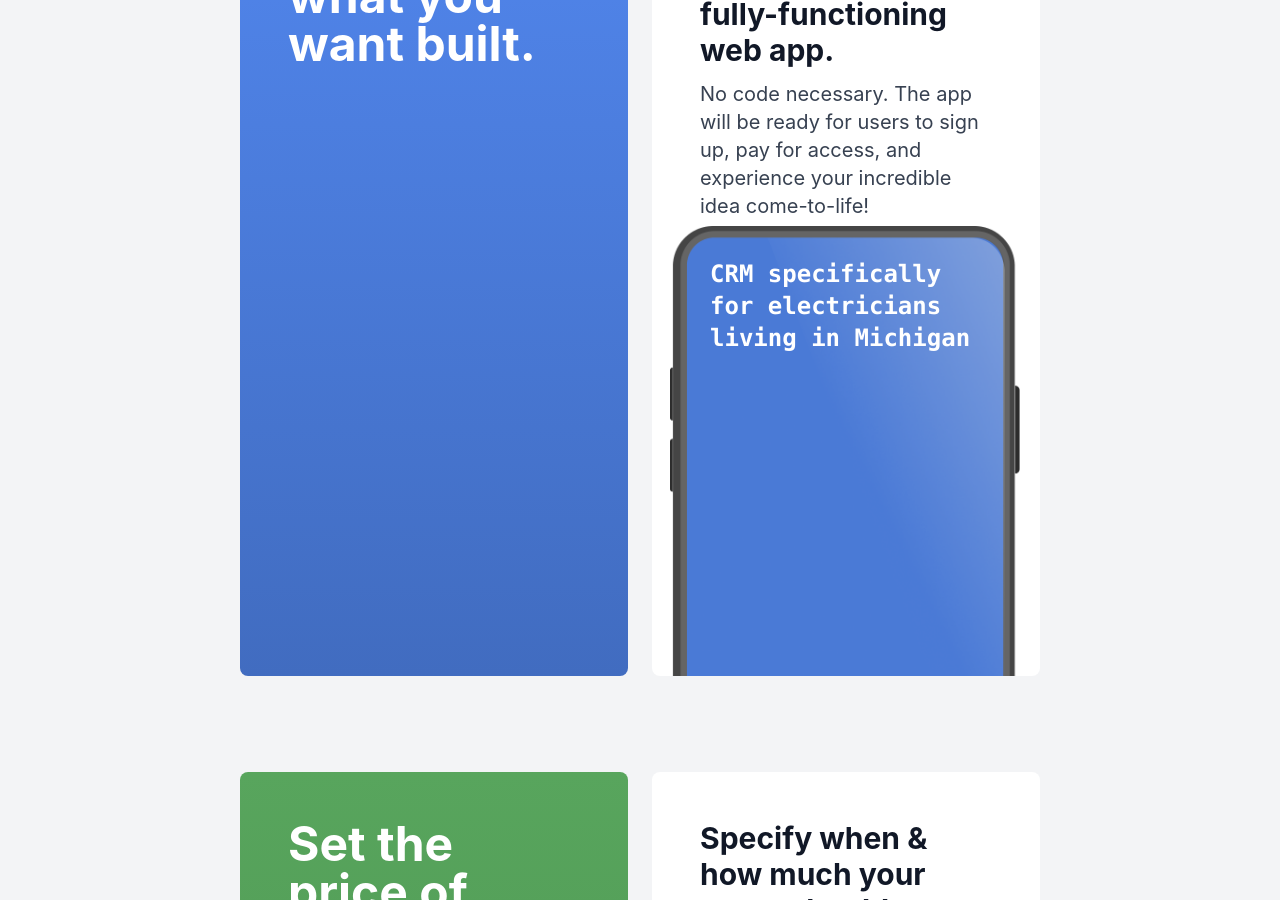
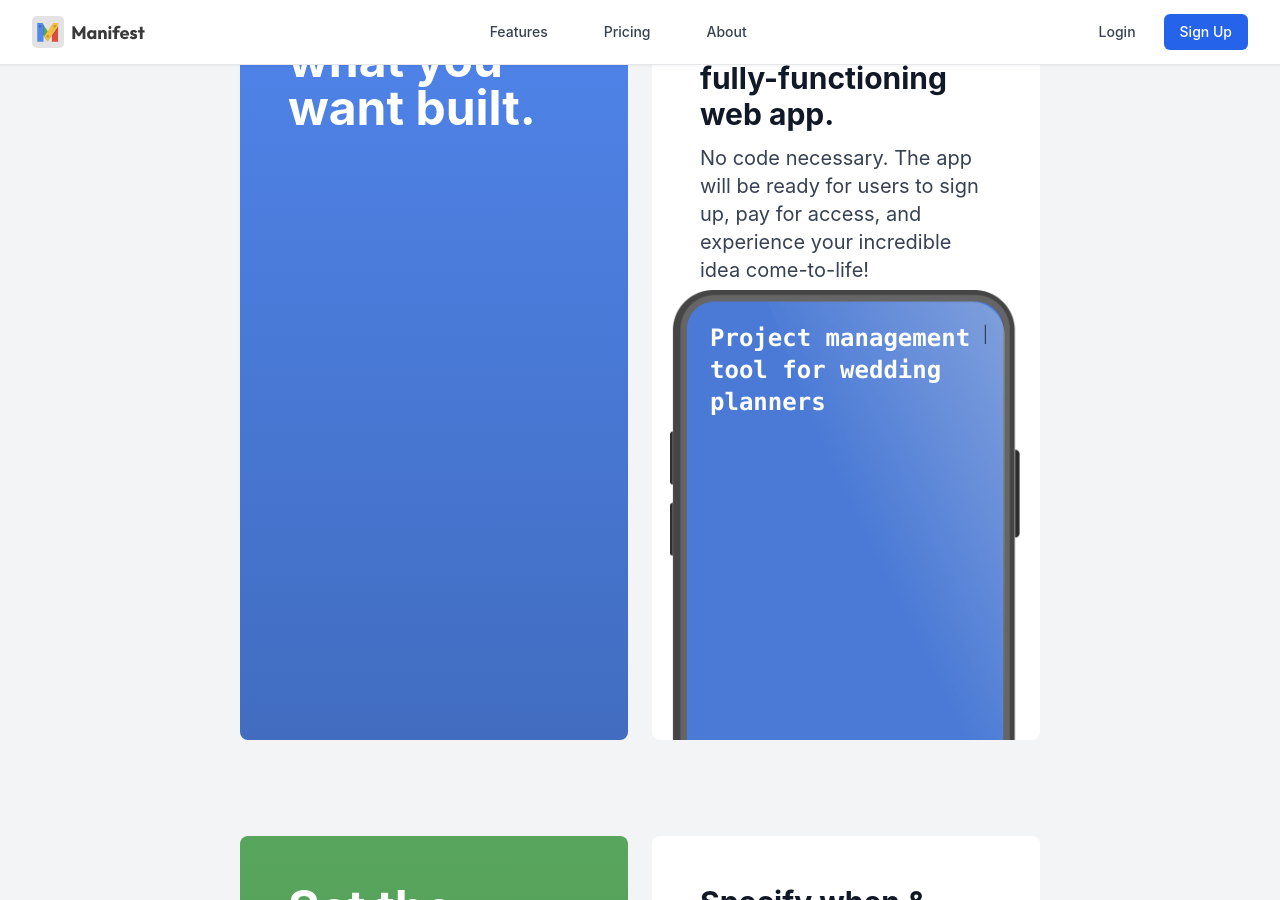
Before and after one commit to madewithmanifest/marketing, a Jekyll site: the page built from index.md, in a window 1280 px wide and 900 px high, scrolled down 300 px. Built offline with Jekyll 4.4.1, drawn with Linux system fonts in a browser that asks for light colours; nearby versions of some CDN libraries.

Commit message:
Implement fixed navigation bar in default and index layouts; add typewriter effect for app ideas in typewriter-window and index pages; update feed.xml timestamp.

```diff
--- a/_includes/typewriter-window.html
+++ b/_includes/typewriter-window.html
@@ -23,8 +23,7 @@
           <img src="{{ include.image_src }}" alt="{{ include.image_alt | default: 'Feature image' }}" class="absolute top-0 w-[105%]" style="left: 0px">
           <!-- Text overlay on desktop image -->
           <div class="absolute inset-0 flex items-start justify-start p-8 pt-8 z-20">
-            <p class="text-white text-left font-semibold text-2xl font-mono px-2" style="z-index: 30;">
-              CRM specifically for electricians living in Michigan
+            <p id="typewriter-desktop" class="text-white text-left font-semibold text-2xl font-mono px-2" style="z-index: 30;">
             </p>
           </div>
       </div>
@@ -49,8 +48,7 @@
           <img src="{{ include.image_src }}" alt="{{ include.image_alt | default: 'Feature image' }}" class="w-full px-4 mt-12" style="{{ include.mobile_image_style | default: '' }}">
           <!-- Text overlay on mobile image -->
           <div class="absolute inset-0 flex items-start justify-start px-12 pt-12 z-10">
-            <p class="px-6 text-white text-left font-semibold text-2xl font-mono" style="z-index: 20;">
-              CRM specifically for electricians living in Michigan
+            <p id="typewriter-mobile" class="px-6 text-white text-left font-semibold text-2xl font-mono" style="z-index: 20;">
             </p>
           </div>
         </div>
@@ -58,3 +56,50 @@
       </div>
     </div>
   </div>
+
+<!-- Include TypedJS Library -->
+<script src="https://unpkg.com/typed.js@2.0.16/dist/typed.umd.js"></script>
+
+<script>
+  // Array of SaaS app ideas
+  const appIdeas = [
+    "CRM specifically for electricians living in Michigan",
+    "Project management tool for wedding planners",
+    "Inventory tracker for small restaurant owners",
+    "Appointment booking system for pet groomers",
+    "Invoice generator for freelance graphic designers",
+    "Customer review manager for local dentists",
+    "Equipment rental platform for construction crews",
+    "Class scheduling app for yoga instructors",
+    "Lead tracker for real estate agents",
+    "Time tracking tool for consulting firms"
+  ];
+
+  // Initialize typewriter for desktop
+  if (document.getElementById('typewriter-desktop')) {
+    new Typed('#typewriter-desktop', {
+      strings: appIdeas,
+      typeSpeed: 50,
+      backSpeed: 30,
+      backDelay: 2000,
+      startDelay: 1000,
+      loop: true,
+      showCursor: true,
+      cursorChar: '|'
+    });
+  }
+
+  // Initialize typewriter for mobile
+  if (document.getElementById('typewriter-mobile')) {
+    new Typed('#typewriter-mobile', {
+      strings: appIdeas,
+      typeSpeed: 50,
+      backSpeed: 30,
+      backDelay: 2000,
+      startDelay: 1000,
+      loop: true,
+      showCursor: true,
+      cursorChar: '|'
+    });
+  }
+</script>
--- a/_layouts/default.html
+++ b/_layouts/default.html
@@ -23,6 +23,36 @@
     </script>
   </head>
   <body class="font-sans antialiased">
-    {{ content }}
+    <!-- Fixed Navigation Bar -->
+    <nav class="fixed top-0 left-0 right-0 bg-white shadow-sm z-50 border-b border-gray-200">
+      <div class="max-w-7xl mx-auto px-4 sm:px-6 lg:px-8">
+        <div class="flex justify-between items-center h-16">
+          <!-- Logo -->
+          <div class="flex-shrink-0">
+            <a href="/" class="flex items-center">
+              <img src="/assets/manifest-logo.svg" alt="Manifest" class="h-8 w-auto">
+            </a>
+          </div>
+
+          <!-- Center Navigation Links -->
+          <div class="hidden md:flex space-x-8">
+            <a href="#" class="text-gray-700 hover:text-gray-900 px-3 py-2 text-sm font-medium">Features</a>
+            <a href="#" class="text-gray-700 hover:text-gray-900 px-3 py-2 text-sm font-medium">Pricing</a>
+            <a href="#" class="text-gray-700 hover:text-gray-900 px-3 py-2 text-sm font-medium">About</a>
+          </div>
+
+          <!-- Right Navigation Links -->
+          <div class="flex items-center space-x-4">
+            <a href="#" class="text-gray-700 hover:text-gray-900 px-3 py-2 text-sm font-medium">Login</a>
+            <a href="#" class="bg-blue-600 hover:bg-blue-700 text-white px-4 py-2 rounded-md text-sm font-medium transition duration-200">Sign Up</a>
+          </div>
+        </div>
+      </div>
+    </nav>
+
+    <!-- Main Content with top padding to account for fixed nav -->
+    <div class="pt-16">
+      {{ content }}
+    </div>
   </body>
 </html>
```
Also changed, not shown: 2 other files.
